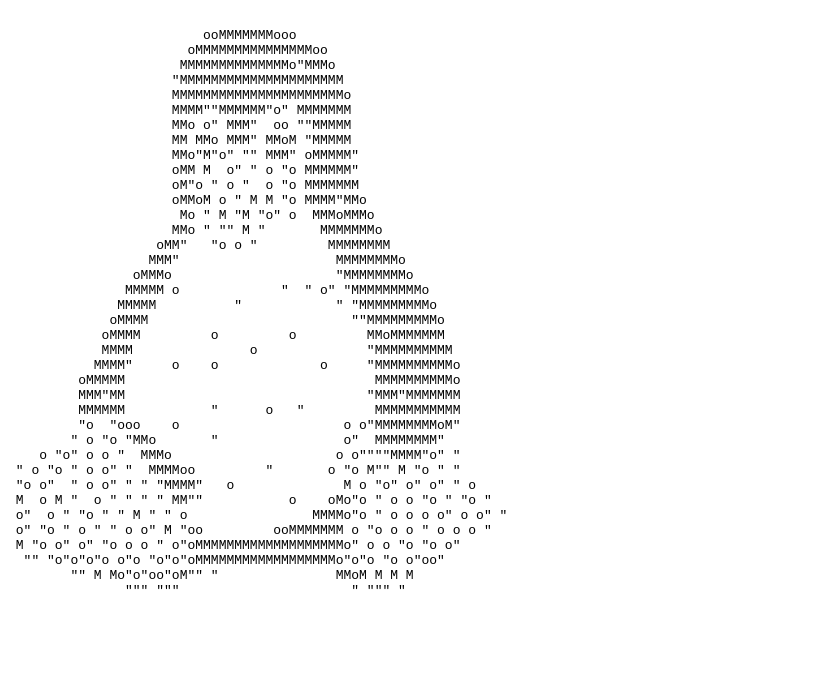
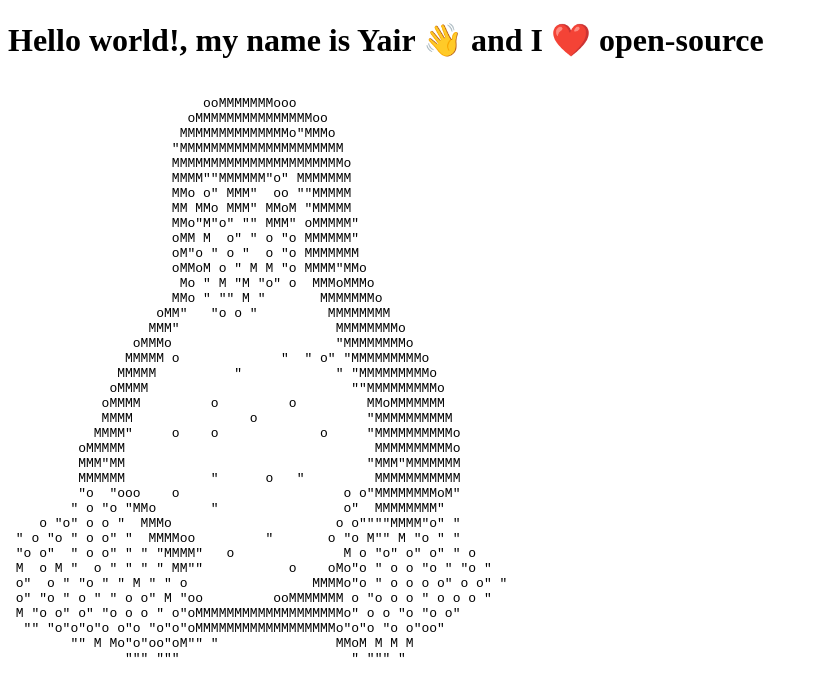
Before and after one commit to g0rducci/personalsite, a plain HTML site: page index.html in a window 1280 px wide. Shown: the whole page, without its empty margins (0-818 px from the left). Drawn offline with Linux system fonts and the light colour scheme.

Commit message:
Update index.html

```diff
--- a/index.html
+++ b/index.html
@@ -1,7 +1,10 @@
 <!DOCTYPE html>
 <html>
   <head>
-    <title>My GitHub Pages Site</title>
+    <title>About me 💻</title>
+
+    <h1> Hello world!, my name is Yair 👋 and I ❤️ open-source </h1>
+
   </head>
   <body>
   <pre>
```
